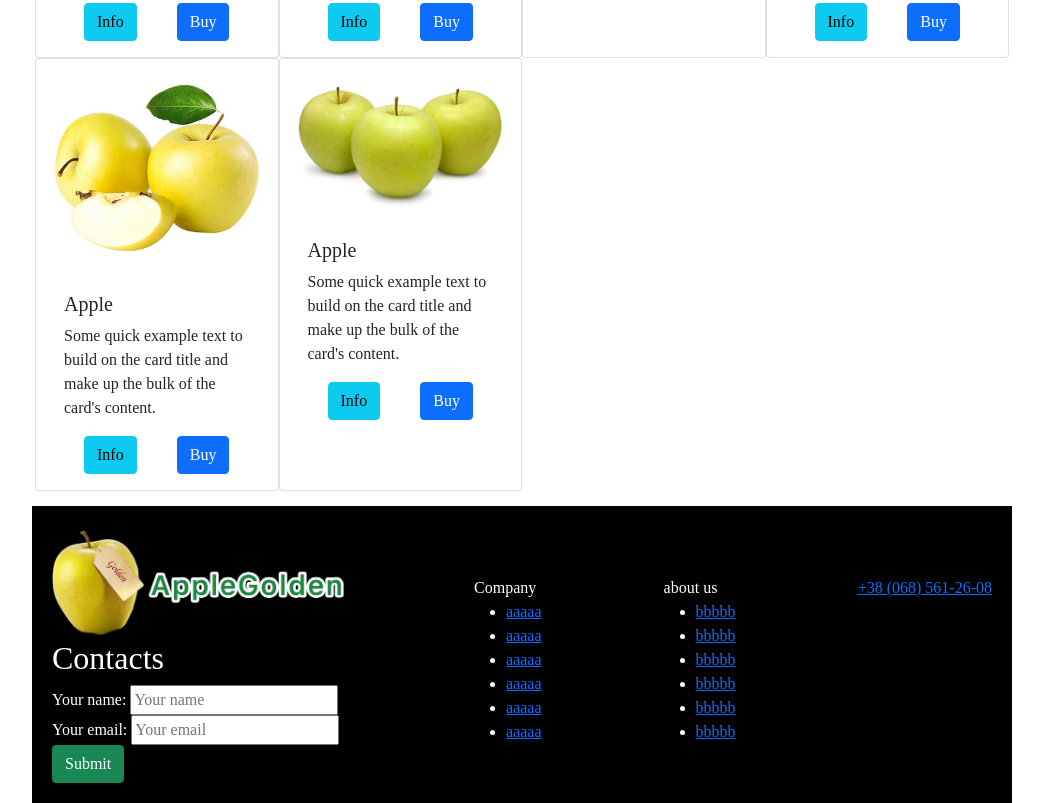
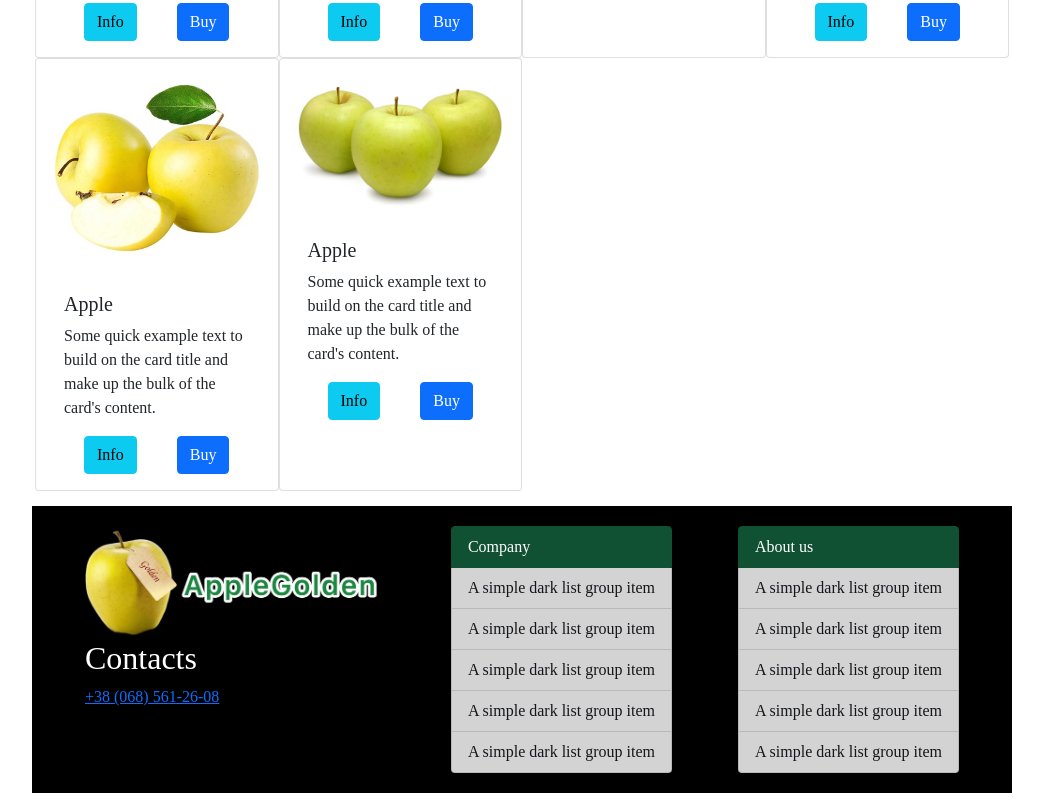
Before and after one commit to kfedus6/VS-code, a website: page index.html in a window 1280 px wide. Shown: the part 1052-1855 px from the top of the page, without its empty margins (118-1161 px from the left). Drawn offline with nearby package versions, Linux system fonts and the light colour scheme; a web font is replaced by a local one.

Commit message:
Sample code

```diff
--- /dev/null
+++ b/css/contacts.css
@@ -0,0 +1,22 @@
+@import url('https://fonts.googleapis.com/css2?family=Kurale&display=swap');
+
+
+header > nav > div.container > a {
+    font-size: 30px;
+}
+
+
+main {
+    margin-top: 55px;
+    padding-left: 50px;
+    font-size: 20px;
+    display: table-caption;
+}
+
+
+body {
+    max-width: 980px;
+    margin: auto;
+    font-family: 'Kurale', serif;
+    scroll-behavior: smooth;
+}
--- a/css/index.css
+++ b/css/index.css
@@ -51,24 +51,12 @@ main > div.products-list.row {
 
 footer {
     display: flex;
-    justify-content: space-between;
+    justify-content: space-around;
     color: white;
     background-color: var(--main-color);
     padding: 20px;
 }
 
-footer > div.menu {
-    margin-top: 50px;
-}
-
-footer > div.secondary-menu {
-    margin-top: 50px;
-}
-
-footer > div.contact-phone {
-    margin-top: 50px;
-}
-
 footer > nav > div.logo > img {
     max-width: 300px;
 }
--- a/index.html
+++ b/index.html
@@ -13,7 +13,7 @@
     <header id="home">
         <nav class="navbar navbar-expand-lg navbar-light bg-light">
             <div class="container">
-              <a class="navbar-brand" href="#">AppleGolden</a>
+              <a class="navbar-brand">AppleGolden</a>
               <button class="navbar-toggler" type="button" data-bs-toggle="collapse" data-bs-target="#navbarNavAltMarkup" aria-controls="navbarNavAltMarkup" aria-expanded="false" aria-label="Toggle navigation">
                 <span class="navbar-toggler-icon"></span>
               </button>
@@ -23,7 +23,7 @@
                   <a class="nav-link" href="#action">Action</a>
                   <a class="nav-link" href="#products">Products</a>
                   <a class="nav-link" href="#cart">Cart</a>
-                  <a class="nav-link" href="#contacts">Contacts</a>
+                  <a class="nav-link" href="contacts.html">Contacts</a>
                 </div>
               </div>
             </div>
@@ -145,77 +145,38 @@
             </article>
         </div>
     </main>
-    <footer id="contacts">
+    <footer>
       <nav>
       <div class="logo">
         <img src="img/photo_2021-06-15_14-52-19.jpg" alt="AppleGolden">
-      </div>
       <div class="contacts">
         <h2>Contacts</h2>
-        <form action="email?????" method="post">
-            <lable>
-                Your name:
-                <input type="text" name="user-name" placeholder="Your name">
-            </lable>
-        </form>
-        <form>
-            Your email:
-            <input type="text" name="user-email" placeholder="Your email">
-            <br>
-            <button type="button" class="btn btn-success">Submit</button>
-        </form>
+        <div class="contact-phone">
+          <a href="tel:0685612608">+38 (068) 561-26-08</a>
+        </div>
       </div>
     </nav>
-      <div class="menu">
-        <div class="secodary-menu"></div>
-        <span class="title-h3">Company</span>
-        <ul>
-          <li class=" ">
-            <a href="#aaaaa">aaaaa</a>
-          </li>
-          <li class>
-            <a href="#aaaaa">aaaaa</a>
-          </li>
-          <li class>
-            <a href="#aaaaa">aaaaa</a>
-          </li>
-          <li class>
-            <a href="#aaaaa">aaaaa</a>
-          </li>
-          <li class>
-            <a href="#aaaaa">aaaaa</a>
-          </li>
-          <li class>
-            <a href="#aaaaa">aaaaa</a>
-          </li>
-        </ul>
+    <div class="list-group">
+      <a href="#" class="list-group-item list-group-item-action active list-group-item-success" aria-current="true">
+        Company
+      </a>
+      <a href="#" class="list-group-item list-group-item-action list-group-item-dark">A simple dark list group item</a>
+      <a href="#" class="list-group-item list-group-item-action list-group-item-dark">A simple dark list group item</a>
+      <a href="#" class="list-group-item list-group-item-action list-group-item-dark">A simple dark list group item</a>
+      <a href="#" class="list-group-item list-group-item-action list-group-item-dark">A simple dark list group item</a>
+      <a href="#" class="list-group-item list-group-item-action list-group-item-dark">A simple dark list group item</a>
+    </div>
+      <div class="list-group">
+        <a href="#" class="list-group-item list-group-item-action active list-group-item-success" aria-current="true">
+          About us
+        </a>
+        <a href="#" class="list-group-item list-group-item-action list-group-item-dark">A simple dark list group item</a>
+        <a href="#" class="list-group-item list-group-item-action list-group-item-dark">A simple dark list group item</a>
+        <a href="#" class="list-group-item list-group-item-action list-group-item-dark">A simple dark list group item</a>
+        <a href="#" class="list-group-item list-group-item-action list-group-item-dark">A simple dark list group item</a>
+        <a href="#" class="list-group-item list-group-item-action list-group-item-dark">A simple dark list group item</a>
       </div>
-      <div class="secondary-menu">
-        <span class="title-h3">about us</span>
-        <ul>
-          <li class=" ">
-            <a href="#bbbbb">bbbbb</a>
-          </li>
-          <li class>
-            <a href="#bbbbb">bbbbb</a>
-          </li>
-          <li class>
-            <a href="#bbbbb">bbbbb</a>
-          </li>
-          <li class>
-            <a href="#bbbbb">bbbbb</a>
-          </li>
-          <li class>
-            <a href="#bbbbb">bbbbb</a>
-          </li>
-          <li class>
-            <a href="#bbbbb">bbbbb</a>
-          </li>
-      </div>
-      </div>
-      <div class="contact-phone">
-        <a href="tel:0685612608">+38 (068) 561-26-08</a>
-      </div>
+    </div>
     </footer>
     <script src="https://cdn.jsdelivr.net/npm/bootstrap@5.0.1/dist/js/bootstrap.bundle.min.js" integrity="sha384-gtEjrD/SeCtmISkJkNUaaKMoLD0//ElJ19smozuHV6z3Iehds+3Ulb9Bn9Plx0x4" crossorigin="anonymous"></script>
     <script src="js/index.js"></script>
```
Also changed, not shown: contacts.html (added, +60 -0 lines), js/contact.js (added, +17 -0 lines).
